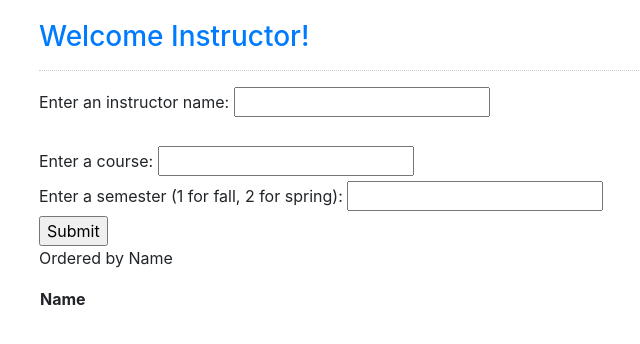
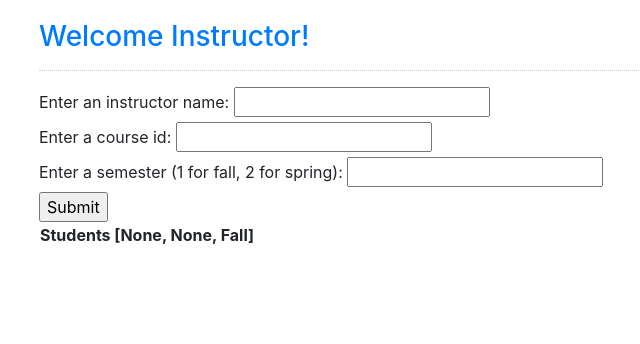
Before and after one commit to devlencm/ee468project, a Django app: page /feature5/ in a window 1280 px wide. Shown: the part 54-398 px from the top of the page, without its empty margins (66-706 px from the left). Run offline with Django 3.2, Linux system fonts and the light colour scheme; data that the repository does not hold is empty; some libraries are stand-ins or nearby versions.

Commit message:
added better format to feature 5

```diff
--- a/ee468proj/ee468proj/views.py
+++ b/ee468proj/ee468proj/views.py
@@ -53,7 +53,12 @@ def feature5(request):
 
     mycursor.execute(q, (semester, instructor, course))
 
-    table_data = '<table style="width:400px"><th>Name</th></tr>'
+    if(course == 1):
+        sem = "Spring"
+    else:
+        sem = "Fall"
+
+    table_data = f'<table style="width:400px"><th>Students [{instructor}, {course}, {sem}]</th></tr>'
     for (name) in mycursor:
         name1= str(name[0])
         row = '<tr><td>{}</td></tr>'.format(name1)
--- a/ee468proj/myapp/templates/f5.html
+++ b/ee468proj/myapp/templates/f5.html
@@ -2,7 +2,6 @@
 
 {% block feature5 %}
 <body>
-    <p> Ordered by Name</p>
     {{ table_data|safe }}
 </body>
 
--- a/ee468proj/myapp/templates/instructor.html
+++ b/ee468proj/myapp/templates/instructor.html
@@ -21,10 +21,10 @@
             {% csrf_token %}
       <div>
             <label for="instructor">Enter an instructor name:</label>
-            <input type="text" id="instructor" name="instructor"><br><br>
+            <input type="text" id="instructor" name="instructor">
       </div>
       <div>
-            <label for="course1">Enter a course:</label>
+            <label for="course1">Enter a course id:</label>
             <input type="text" id="course1" name="course1" required>
       </div>
       <div>
```
